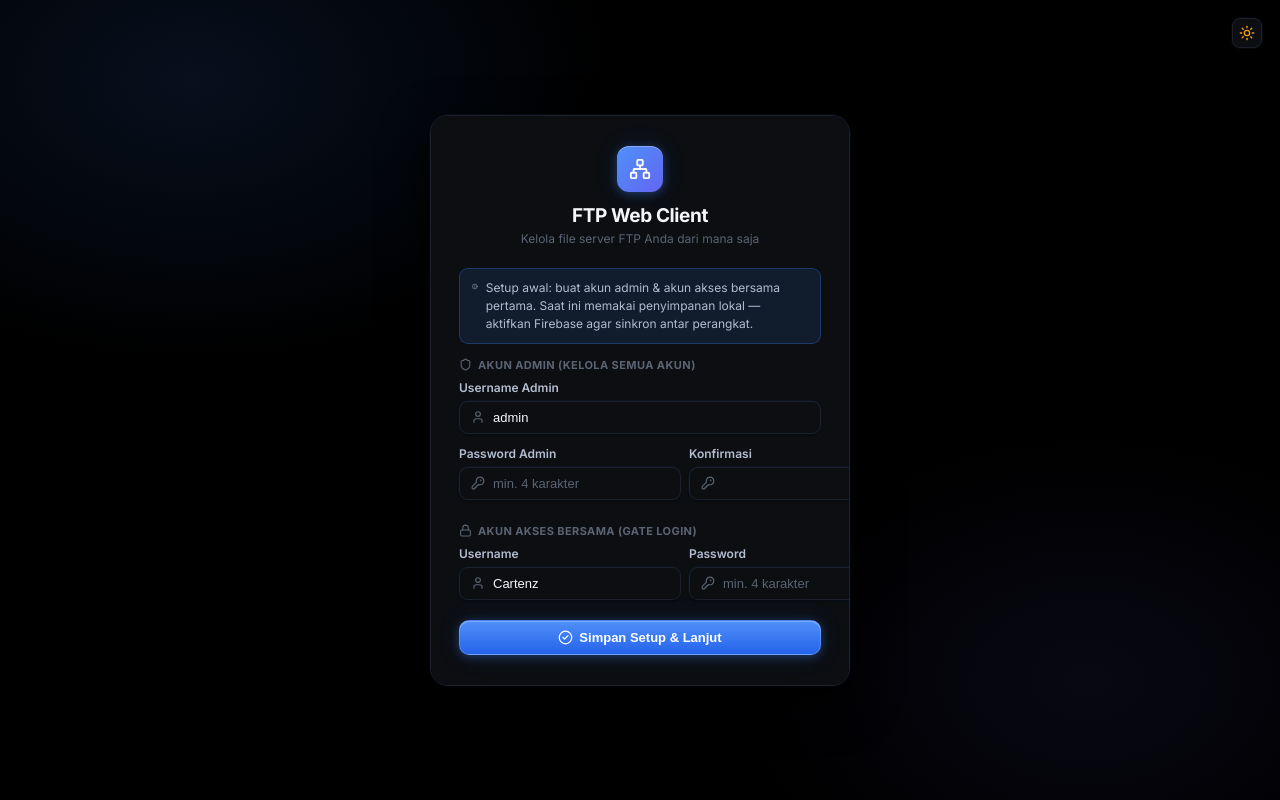
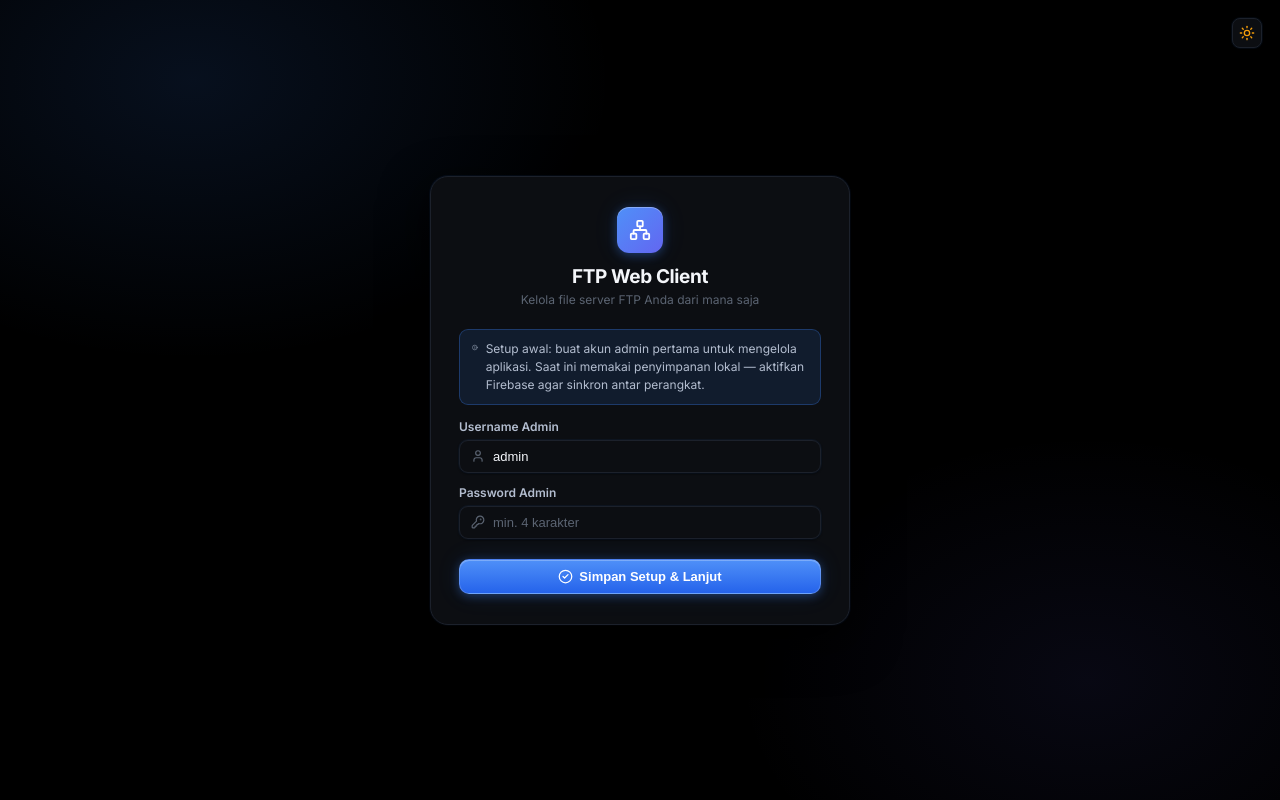
Before and after one commit to siput-bersenjata/web-ftp-client, a React (Vite) app in the folder client/: page / in a window 1280 px wide. Built offline with nearby package versions, Linux system fonts and the light colour scheme.

Commit message:
fix: login page - no horizontal scroll, single password (no confirm), remove gate concept

```diff
--- a/client/src/components/AdminPanel.jsx
+++ b/client/src/components/AdminPanel.jsx
@@ -133,7 +133,6 @@ export default function AdminPanel({ open, onClose }) {
                 <label>Peran</label>
                 <select className="form-input" value={newRole} onChange={(e) => setNewRole(e.target.value)}>
                   <option value="user">Pengguna</option>
-                  <option value="gate">Akses Bersama</option>
                   <option value="admin">Admin</option>
                 </select>
               </div>
--- a/client/src/components/LoginScreen.jsx
+++ b/client/src/components/LoginScreen.jsx
@@ -1,6 +1,6 @@
 import React, { useState, useEffect } from 'react';
 import {
-  Network, Lock, User, UserPlus, Shield, Moon, Sun, KeyRound,
+  Network, Lock, User, UserPlus, Moon, Sun, KeyRound,
   AlertCircle, CheckCircle2, Loader2, ArrowRight, Info
 } from 'lucide-react';
 import * as auth from '../services/auth';
@@ -8,8 +8,9 @@ import { storageMode } from '../services/store';
 
 /**
  * Layar Login / Daftar / Setup Awal.
- * - Setup awal hanya muncul saat database akun masih kosong.
+ * - Setup awal hanya muncul saat database akun masih kosong (buat akun admin pertama).
  * - "Daftar" membuat akun sendiri (default masa aktif 30 hari, diatur admin).
+ * - Semua akun (admin maupun user biasa) login lewat form yang sama.
  */
 export default function LoginScreen({ onLoggedIn, theme, onToggleTheme }) {
   const [stage, setStage] = useState('checking'); // checking | setup | login
@@ -23,14 +24,9 @@ export default function LoginScreen({ onLoggedIn, theme, onToggleTheme }) {
 
   const [regUsername, setRegUsername] = useState('');
   const [regPassword, setRegPassword] = useState('');
-  const [regConfirm, setRegConfirm] = useState('');
 
   const [adminUser, setAdminUser] = useState('admin');
   const [adminPass, setAdminPass] = useState('');
-  const [adminConfirm, setAdminConfirm] = useState('');
-  const [gateUser, setGateUser] = useState('Cartenz');
-  const [gatePass, setGatePass] = useState('');
-  const [gateConfirm, setGateConfirm] = useState('');
 
   useEffect(() => {
     auth.isInitialized()
@@ -60,7 +56,6 @@ export default function LoginScreen({ onLoggedIn, theme, onToggleTheme }) {
     setError(null);
     if (!regUsername.trim()) return setError('Masukkan username.');
     if (regPassword.length < 4) return setError('Password minimal 4 karakter.');
-    if (regPassword !== regConfirm) return setError('Konfirmasi password tidak sama.');
     setBusy(true);
     try {
       await auth.register({ username: regUsername, password: regPassword });
@@ -79,15 +74,11 @@ export default function LoginScreen({ onLoggedIn, theme, onToggleTheme }) {
     e.preventDefault();
     setError(null);
     if (!adminUser.trim() || adminPass.length < 4) return setError('Password admin minimal 4 karakter.');
-    if (adminPass !== adminConfirm) return setError('Konfirmasi password admin tidak sama.');
-    if (gateUser.trim() && gatePass !== gateConfirm) return setError('Konfirmasi password akun akses tidak sama.');
     setBusy(true);
     try {
       await auth.initializeIfEmpty({
         adminUsername: adminUser,
         adminPassword: adminPass,
-        gateUsername: gateUser,
-        gatePassword: gatePass,
       });
       setStage('login');
       setInfo('Setup selesai! Silakan login dengan akun yang baru dibuat.');
@@ -124,12 +115,11 @@ export default function LoginScreen({ onLoggedIn, theme, onToggleTheme }) {
             <div className="login-setup-info">
               <Info size={15} />
               <span>
-                Setup awal: buat akun admin &amp; akun akses bersama pertama.
+                Setup awal: buat akun admin pertama untuk mengelola aplikasi.
                 {storageMode === 'local' && ' Saat ini memakai penyimpanan lokal — aktifkan Firebase agar sinkron antar perangkat.'}
               </span>
             </div>
 
-            <div className="login-section-label"><Shield size={13} /> Akun Admin (kelola semua akun)</div>
             <div className="form-group">
               <label>Username Admin</label>
               <div className="login-input-wrap">
@@ -137,45 +127,11 @@ export default function LoginScreen({ onLoggedIn, theme, onToggleTheme }) {
                 <input value={adminUser} onChange={(e) => setAdminUser(e.target.value)} required />
               </div>
             </div>
-            <div className="form-row" style={{ gap: 8 }}>
-              <div className="form-group" style={{ flex: 1 }}>
-                <label>Password Admin</label>
-                <div className="login-input-wrap">
-                  <KeyRound size={14} />
-                  <input type="password" value={adminPass} onChange={(e) => setAdminPass(e.target.value)} required minLength={4} placeholder="min. 4 karakter" />
-                </div>
-              </div>
-              <div className="form-group" style={{ flex: 1 }}>
-                <label>Konfirmasi</label>
-                <div className="login-input-wrap">
-                  <KeyRound size={14} />
-                  <input type="password" value={adminConfirm} onChange={(e) => setAdminConfirm(e.target.value)} required />
-                </div>
-              </div>
-            </div>
-
-            <div className="login-section-label"><Lock size={13} /> Akun Akses Bersama (gate login)</div>
-            <div className="form-row" style={{ gap: 8 }}>
-              <div className="form-group" style={{ flex: 1 }}>
-                <label>Username</label>
-                <div className="login-input-wrap">
-                  <User size={14} />
-                  <input value={gateUser} onChange={(e) => setGateUser(e.target.value)} />
-                </div>
-              </div>
-              <div className="form-group" style={{ flex: 1 }}>
-                <label>Password</label>
-                <div className="login-input-wrap">
-                  <KeyRound size={14} />
-                  <input type="password" value={gatePass} onChange={(e) => setGatePass(e.target.value)} placeholder="min. 4 karakter" />
-                </div>
-              </div>
-              <div className="form-group" style={{ flex: 1 }}>
-                <label>Konfirmasi</label>
-                <div className="login-input-wrap">
-                  <KeyRound size={14} />
-                  <input type="password" value={gateConfirm} onChange={(e) => setGateConfirm(e.target.value)} />
-                </div>
+            <div className="form-group">
+              <label>Password Admin</label>
+              <div className="login-input-wrap">
+                <KeyRound size={14} />
+                <input type="password" value={adminPass} onChange={(e) => setAdminPass(e.target.value)} required minLength={4} placeholder="min. 4 karakter" />
               </div>
             </div>
 
@@ -255,13 +211,6 @@ export default function LoginScreen({ onLoggedIn, theme, onToggleTheme }) {
                     <input type="password" value={regPassword} onChange={(e) => setRegPassword(e.target.value)} placeholder="Min. 4 karakter" required minLength={4} />
                   </div>
                 </div>
-                <div className="form-group">
-                  <label>Konfirmasi Password</label>
-                  <div className="login-input-wrap">
-                    <KeyRound size={14} />
-                    <input type="password" value={regConfirm} onChange={(e) => setRegConfirm(e.target.value)} required />
-                  </div>
-                </div>
                 {error && <div className="login-alert error"><AlertCircle size={14} /> {error}</div>}
                 <button className="btn btn-primary login-submit" disabled={busy}>
                   {busy ? <Loader2 size={15} className="animate-spin" /> : <UserPlus size={15} />}
--- a/client/src/index.css
+++ b/client/src/index.css
@@ -1486,6 +1486,7 @@ body {
   width: 100vw;
   background: var(--bg-app);
   overflow: hidden;
+  overflow-x: hidden;
   padding: 24px;
 }
 
@@ -1515,7 +1516,7 @@ body {
   position: relative;
   z-index: 1;
   width: 420px;
-  max-width: 94vw;
+  max-width: 100%;
   background: var(--bg-surface);
   border: 1px solid var(--border-color);
   border-radius: 18px;
@@ -1524,6 +1525,7 @@ body {
   animation: scaleUp 0.25s cubic-bezier(0.16, 1, 0.3, 1);
   max-height: 92vh;
   overflow-y: auto;
+  overflow-x: hidden;
 }
 
 .login-brand {
@@ -1590,7 +1592,14 @@ body {
   box-shadow: var(--shadow-md);
 }
 
-.login-form .form-group { margin-bottom: 12px; }
+.login-form .form-group { margin-bottom: 12px; min-width: 0; }
+
+/* Baris form di layar login: grid yang membungkus, TIDAK pernah overflow */
+.login-form .form-row {
+  display: grid;
+  grid-template-columns: repeat(auto-fit, minmax(150px, 1fr));
+  gap: 10px;
+}
 
 .login-input-wrap {
   display: flex;
@@ -1603,6 +1612,7 @@ body {
   color: var(--text-muted);
   transition: all 0.15s ease;
   box-shadow: var(--shadow-sm);
+  min-width: 0;
 }
 
 .login-input-wrap:focus-within {
@@ -1612,6 +1622,8 @@ body {
 
 .login-input-wrap input {
   flex: 1;
+  min-width: 0;
+  width: 100%;
   border: none;
   background: transparent;
   outline: none;
```
